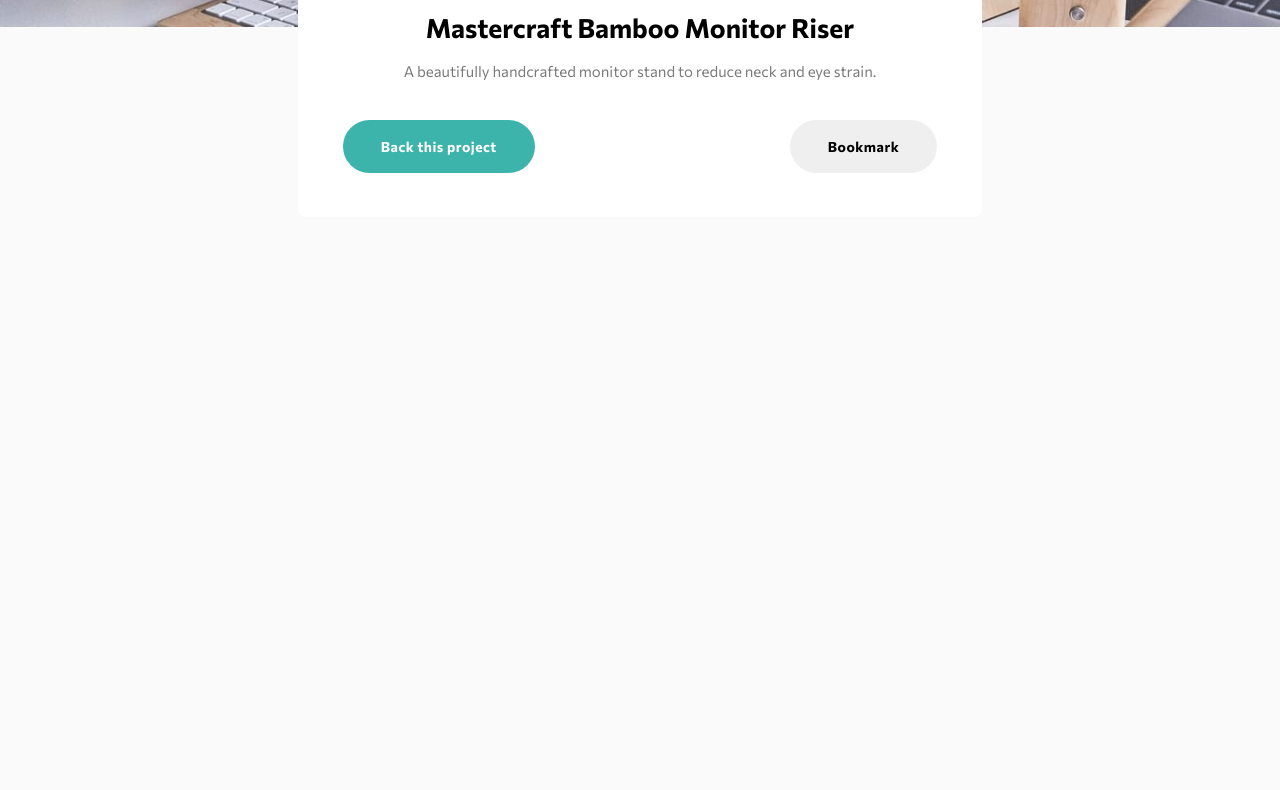
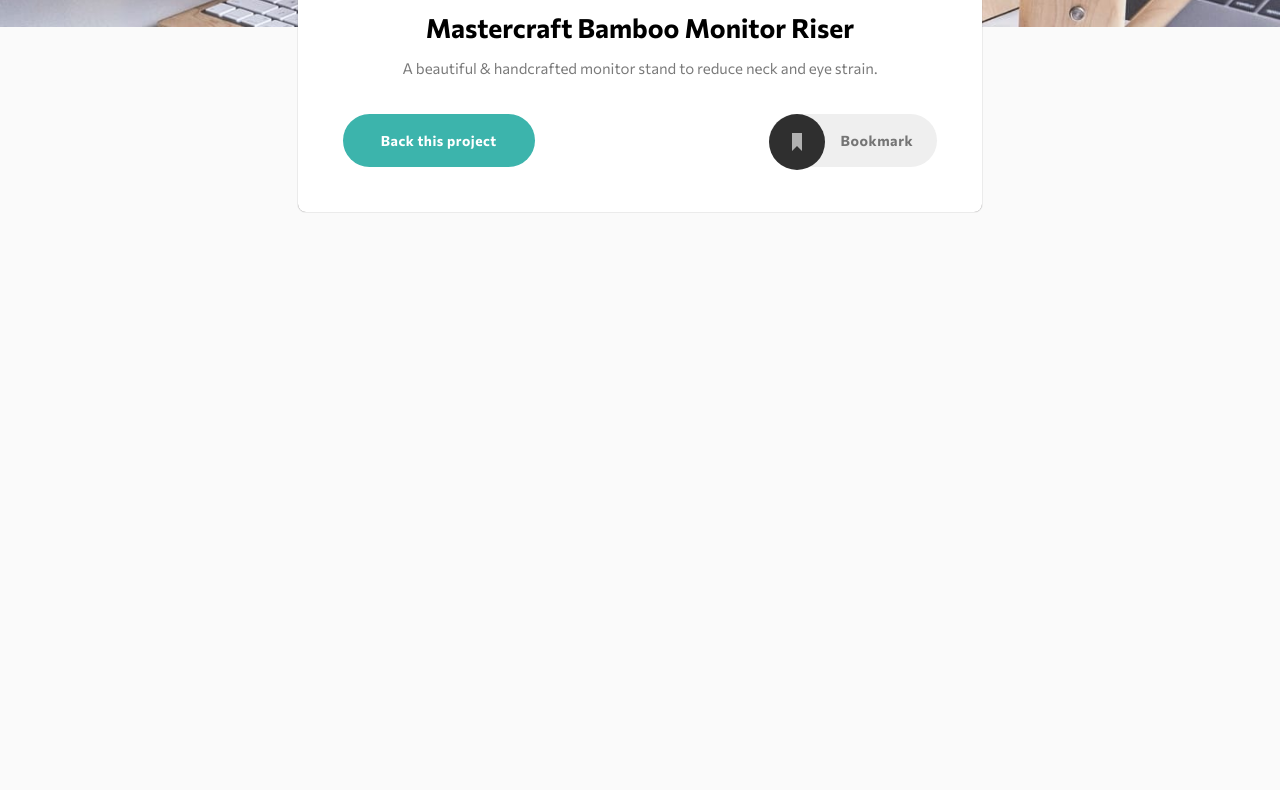
Before and after one commit to malekak44/crowdfund, a plain HTML site: page index.html in a window 1280 px wide. Shown: the part 329-1119 px from the top of the page. Drawn offline with Linux system fonts and the light colour scheme.

Commit message:
mastercraft done

```diff
--- a/app/scss/_globals.scss
+++ b/app/scss/_globals.scss
@@ -37,11 +37,12 @@ p {
 
 .container {
     max-width: 87%;
-    border-radius: 8px;
     margin-left: auto;
     margin-right: auto;
     background: white;
+    border-radius: 0.5rem;
     padding: 2.2rem 1.6rem;
+    box-shadow: 0px 0 1px #666565;
 
     @include breakpoint-up(large){
         max-width: 42.75rem;
--- a/app/scss/_mastercraft.scss
+++ b/app/scss/_mastercraft.scss
@@ -1,7 +1,7 @@
 .mastercraft {
     text-align: center;
-    margin-top: -9rem;
     position: relative;
+    margin-top: -7.75rem;
 
     @include breakpoint-up(large) {
         margin-top: -6rem;
@@ -27,53 +27,69 @@
     }
 
     h1 {
-        font-size: 20px;
-        margin-bottom: 0;
+        font-size: 1.375rem;
+        margin-bottom: 1.125rem;
 
         @include breakpoint-up(large) {
+            margin-bottom: 0;
             font-size: 26.5px;
         }
     }
 
     p {
-        font-size: 14px;
         line-height: 1.75;
+        font-size: 0.9375rem;
 
         @include breakpoint-up(large) {
-            font-size: 15px;
+            margin-top: 0.75rem;
         }
     }
 
     &__btns {
         display: flex;
-        margin-top: 1.5rem;
+        margin-top: 1.45rem;
         align-items: center;
         justify-content: space-between;
 
         @include breakpoint-up(large) {
-            margin-top: 2.25rem;
+            margin-top: 2.1rem;
         }
 
         .btn {
-            padding: 18px 38px;
-            border-radius: 30px;
-            font-size: 14px;
+            font-weight: 700;
             letter-spacing: 0.5px;
-            font-weight: 700;
+            border-radius: 1.875rem;
             font-family: 'Commissioner', sans-serif;
 
             &:first-child {
                 color: white;
+                font-size: 1rem;
+                padding: 1.25rem 3rem;
                 background: $moderatecyan;
+
+                @include breakpoint-up(large) {
+                    font-size: 0.875rem;
+                    padding: 1.125rem 2.375rem;
+                }
             }
 
-            &:last-child {
-                display: none;
+            &:nth-child(2) {
+                color: #757575;
+                font-size: 14.25px;
+                position: relative;
+                padding: 1.125rem 1.5rem 1.125rem 4.5rem;
 
-                @include breakpoint-up(large) {
-                    display: block;
+                &::before {
+                    content: url('../images/icon-bookmark.svg');
+                    position: absolute;
+                    top: 0;
+                    left: 0;
                 }
             }
         }
+
+        img {
+            width: 3.75rem;
+        }
     }
 }
--- a/index.html
+++ b/index.html
@@ -42,10 +42,11 @@
       <img src="images/logo-mastercraft.svg" alt="logo-mastercraft">
     </div>
     <h1>Mastercraft Bamboo Monitor Riser</h1>
-    <p>A beautifully handcrafted monitor stand to reduce neck and eye strain.
+    <p>A beautiful & handcrafted monitor stand to reduce neck and eye strain.
       <div class="mastercraft__btns">
         <button class="btn">Back this project</button>
-        <button class="btn">Bookmark</button>
+        <button class="btn hide-for-mobile">Bookmark</button>
+        <img class="hide-for-desktop" src="images/icon-bookmark.svg" alt="bookmark">
       </div>
     </p>
   </section>
```
Also changed, not shown: dist/style.css, 1 other file.
